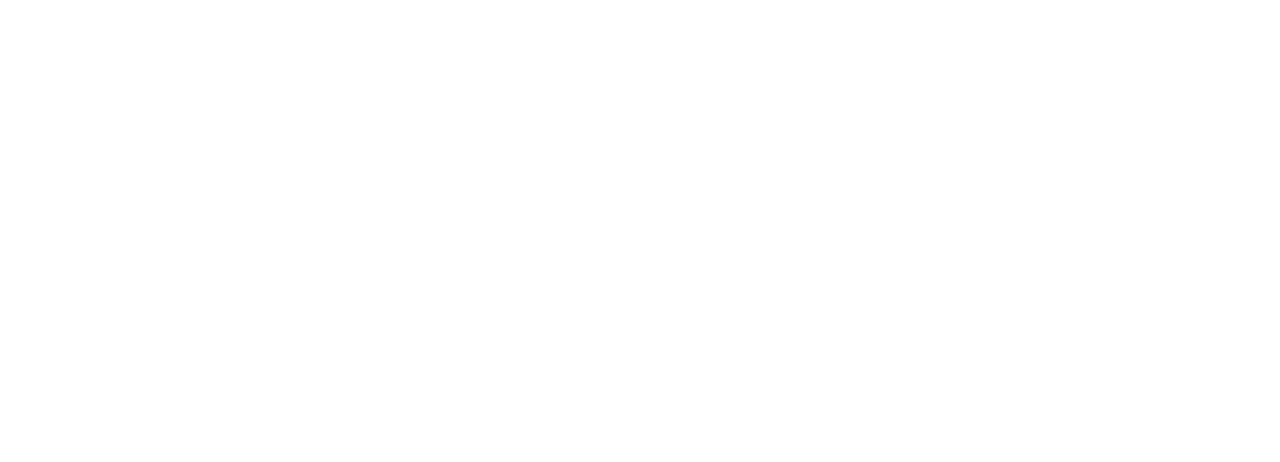
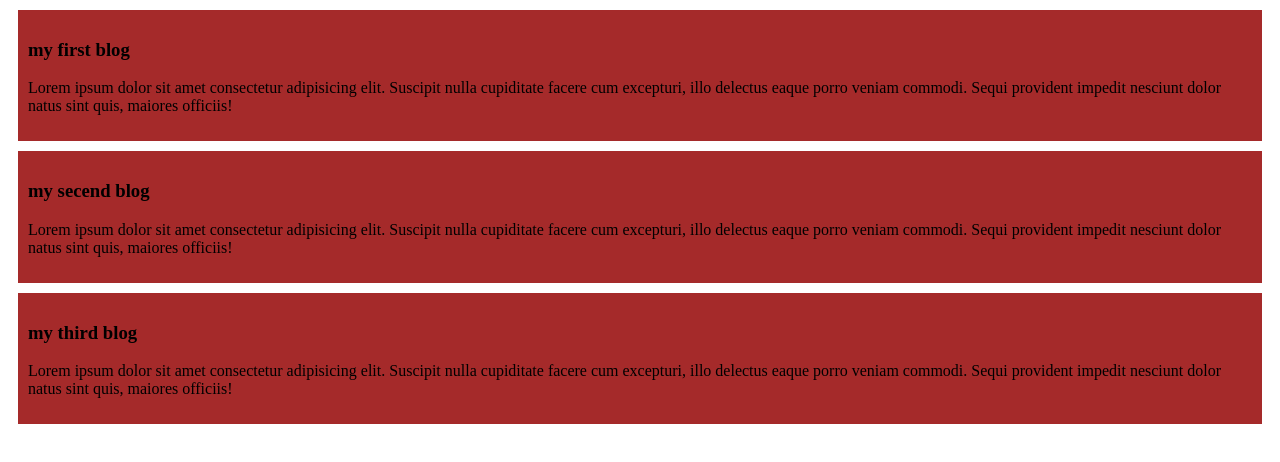
Before and after one commit to Ashiqzaman404/my-first-github-repo, a plain HTML site: page index.html in a window 1280 px wide. Drawn offline with Linux system fonts and the light colour scheme.

Commit message:
added the fist seend and third blog

```diff
--- a/index.html
+++ b/index.html
@@ -4,8 +4,26 @@
     <meta charset="UTF-8">
     <meta name="viewport" content="width=device-width, initial-scale=1.0">
     <title>my first ever github repo</title>
+    <link rel="stylesheet" href="styles/blog.css">
 </head>
 <body>
-
+    <div>
+        <h3>my first blog</h3>
+        <p>
+            Lorem ipsum dolor sit amet consectetur adipisicing elit. Suscipit nulla cupiditate facere cum excepturi, illo delectus eaque porro veniam commodi. Sequi provident impedit nesciunt dolor natus sint quis, maiores officiis!
+        </p>
+    </div>
+    <div>
+        <h3>my secend blog</h3>
+        <p>
+            Lorem ipsum dolor sit amet consectetur adipisicing elit. Suscipit nulla cupiditate facere cum excepturi, illo delectus eaque porro veniam commodi. Sequi provident impedit nesciunt dolor natus sint quis, maiores officiis!
+        </p>
+    </div>
+    <div>
+        <h3>my third blog</h3>
+        <p>
+            Lorem ipsum dolor sit amet consectetur adipisicing elit. Suscipit nulla cupiditate facere cum excepturi, illo delectus eaque porro veniam commodi. Sequi provident impedit nesciunt dolor natus sint quis, maiores officiis!
+        </p>
+    </div>
 </body>
 </html>
--- /dev/null
+++ b/styles/blog.css
@@ -0,0 +1,5 @@
+div{
+    background-color: brown;
+    margin: 10px;
+    padding: 10px;
+}
```
